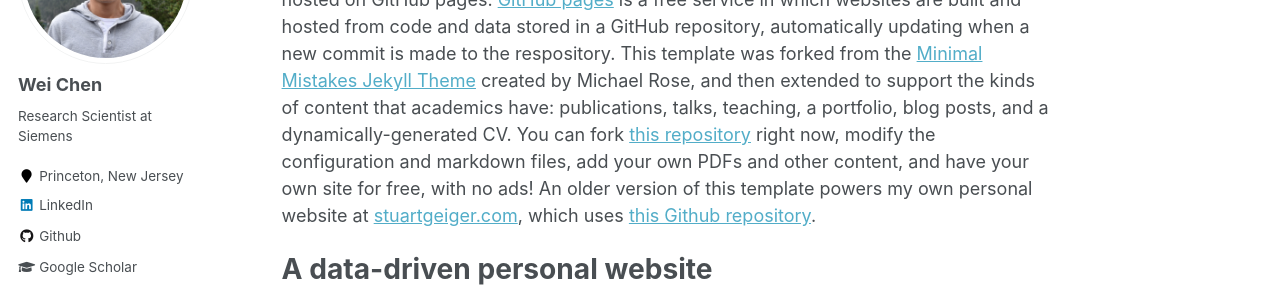
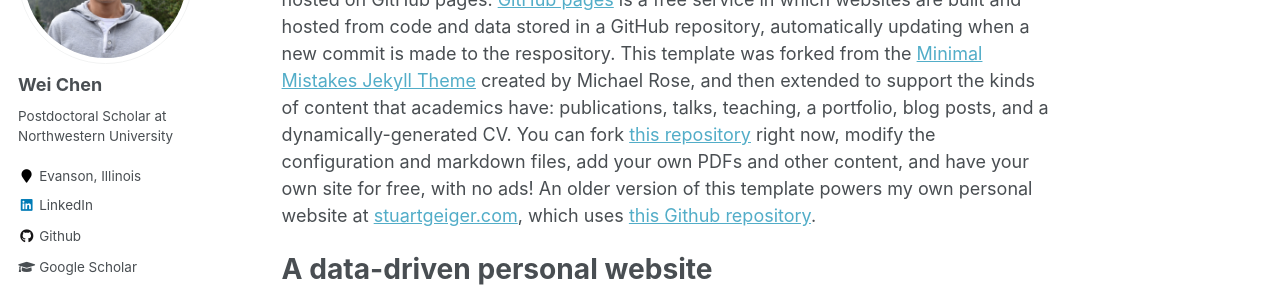
Before and after one commit to wchen459/wchen459.github.io, a Jekyll site: the page built from _pages/about.md, in a window 1280 px wide. Shown: the part 229-529 px from the top of the page. Built offline with Jekyll 4.4.1, drawn with Linux system fonts in a browser that asks for light colours.

Commit message:
modified profile

```diff
--- a/_config.yml
+++ b/_config.yml
@@ -10,7 +10,7 @@ locale                   : "en-US"
 title                    : "Wei Chen"
 title_separator          : "-"
 name                     : &name "Wei Chen"
-description              : &description "Research Scientist at Siemens"
+description              : &description "Postdoctoral Scholar at Northwestern University"
 url                      : https://wchen459.github.io # the base hostname & protocol for your site e.g. "https://mmistakes.github.io"
 baseurl                  : "" # the subpath of your site, e.g. "/blog"
 repository               : "wchen459.github.io"
@@ -82,8 +82,8 @@ analytics:
 author:
   name             : "Wei Chen"
   avatar           : "profile.png"
-  bio              : "Research Scientist at Siemens"
-  location         : "Princeton, New Jersey"
+  bio              : "Postdoctoral Scholar at Northwestern University"
+  location         : "Evanson, Illinois"
   employer         :
   pubmed           : #"https://www.ncbi.nlm.nih.gov/pubmed/?term=john+snow"
   googlescholar    : "https://scholar.google.com/citations?user=UlTyOWMAAAAJ&hl=en"
```
